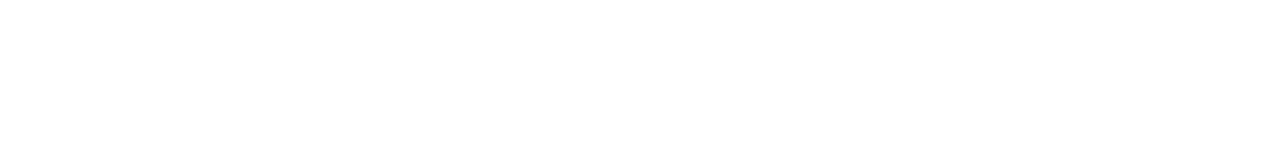
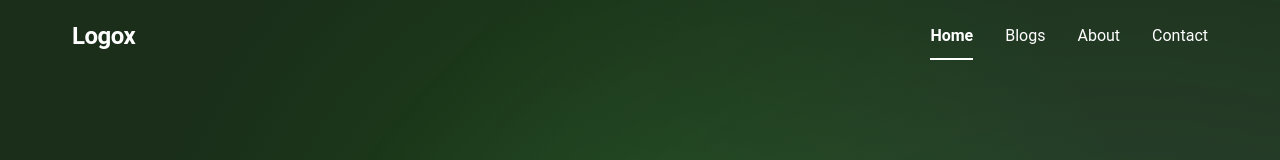
Before and after one commit to anogbidor/Portfolio-website, a Next.js app: page /home in a window 1280 px wide. Before the commit this address had no page. Shown: the top 160 px of the page. Built offline with nearby package versions, Linux system fonts and the light colour scheme.

Commit message:
fix name convention in pages

```diff
--- a/src/components/AppNavBar.tsx
+++ b/src/components/AppNavBar.tsx
@@ -47,7 +47,7 @@
   }
 
   const navItems = [
-    { name: 'Home', path: '/projects' },
+    { name: 'Home', path: '/home' },
     { name: 'Blogs', path: '/blogs' },
     { name: 'About', path: '/about' },
     { name: 'Contact', path: '/contact' },
@@ -76,7 +76,7 @@
           <Typography
             variant='h6'
             component={Link}
-            href='/'
+            href='/home'
             sx={{
               fontWeight: 700,
               fontSize: '1.5rem',
--- /dev/null
+++ b/src/pages/home.tsx
@@ -0,0 +1,13 @@
+import * as React from 'react';
+import LandingPage from '../components/LandingPage';
+
+
+const WorkPage: React.FC = () => {
+ return (
+  <div>
+   <LandingPage />
+  </div>
+ )
+}
+
+export default WorkPage
```
